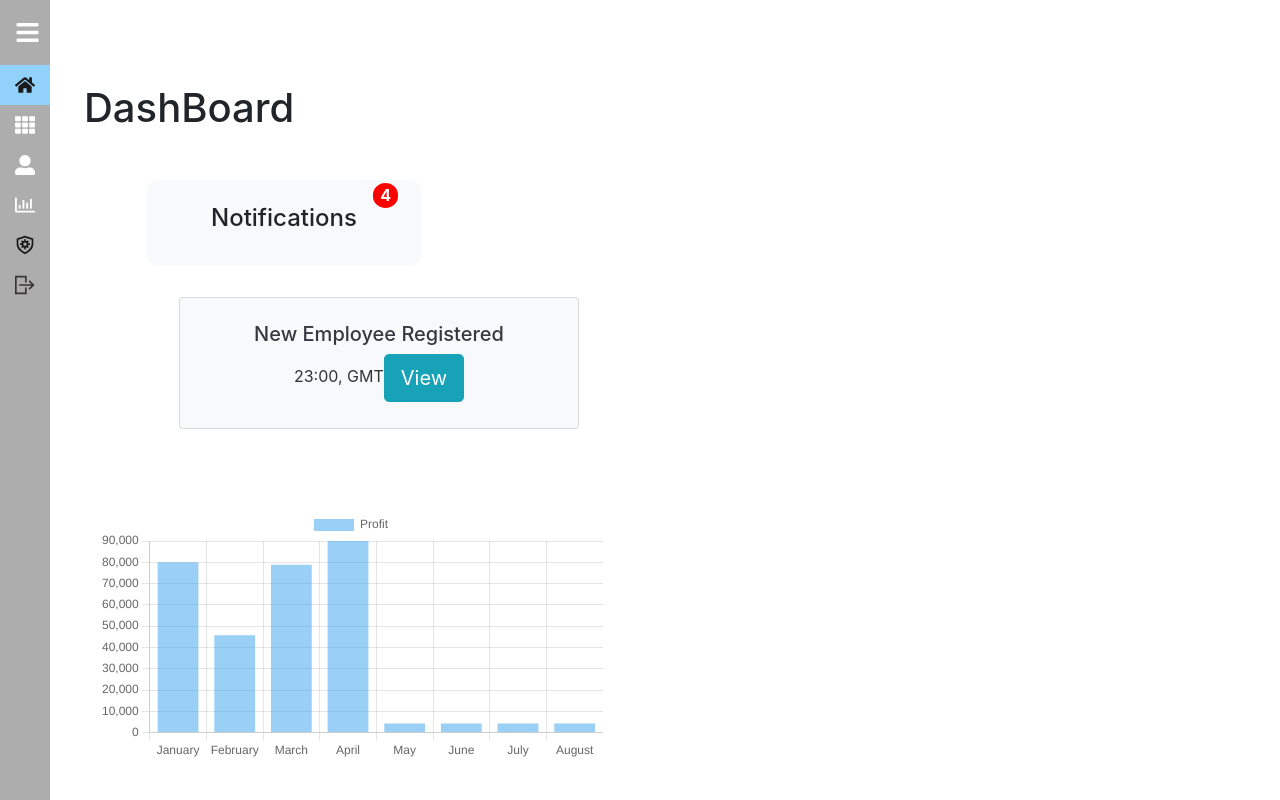
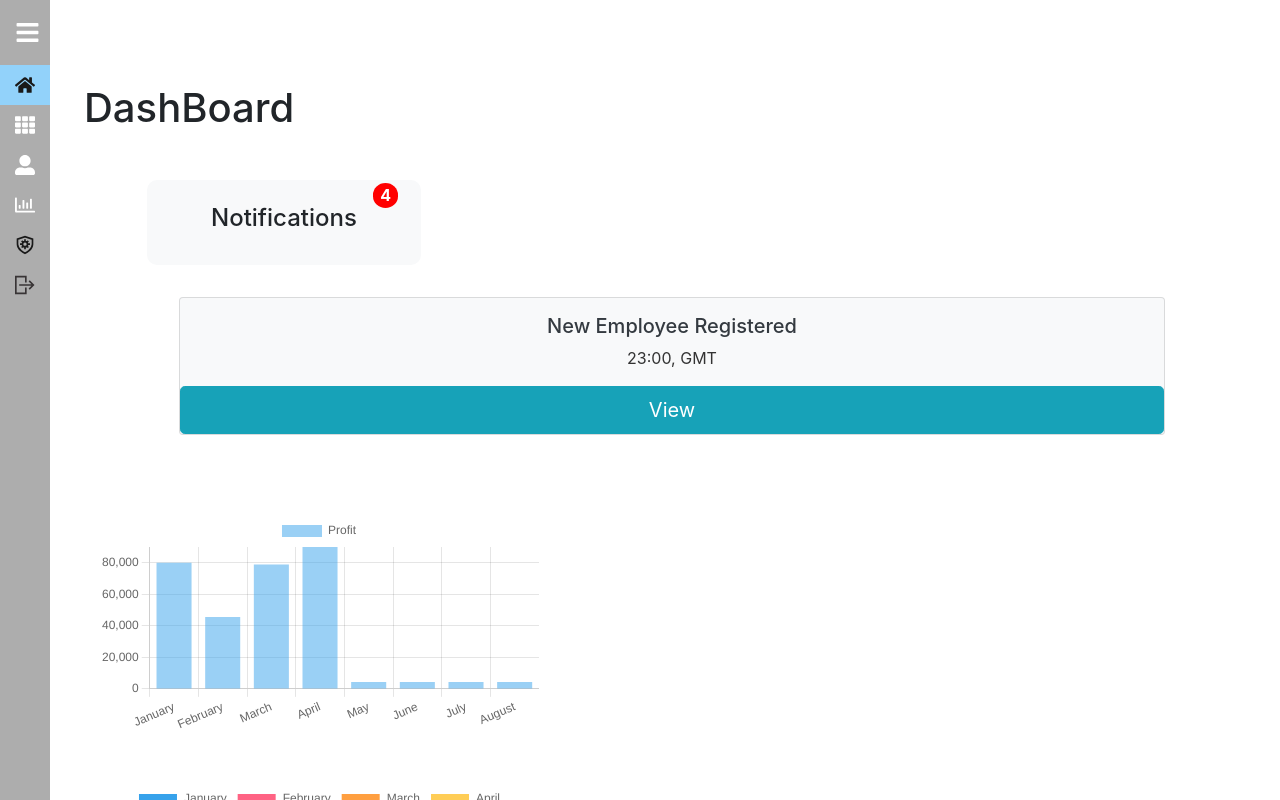
Before and after one commit to AbdurahmanAb/Dodi, a React (Vite) app: page / in a window 1280 px wide. Built offline with nearby package versions, Linux system fonts and the light colour scheme.

Commit message:
strip notification

```diff
--- a/src/pages/Home.jsx
+++ b/src/pages/Home.jsx
@@ -34,8 +34,11 @@ const Home = () => {
           </div>
           <div className="notications__card">
             <div className="gridl">
-              <div className="card text-center bg-light Contracts__card text-dark">
-                <div className="card__salry p-4">
+              <div
+                className="card  text-center bg-light Contracts__card text-dark fill"
+                style={{ width: "100%" }}
+              >
+                <div className="card__salary ">
                   <Modal open={open} onClose={onCloseModal} center>
                     <div className="mt-2">
                       <h2>Notification View</h2>
@@ -53,7 +56,7 @@ const Home = () => {
                       </ul>
                     </div>
                   </Modal>
-
+                  <div className="card__strip">
                     <h5 className="card__header text-dark">
                       New Employee Registered
                     </h5>
@@ -69,6 +72,7 @@ const Home = () => {
               </div>
             </div>
           </div>
+        </div>
 
         <Graphs chartData={userData} />
         <PieChart chartData={userData} />
--- a/src/pages/home.scss
+++ b/src/pages/home.scss
@@ -23,3 +23,10 @@
   color: #fff;
   font-weight: bold;
 }
+.card__strip {
+  display: flex;
+  flex-direction: column;
+}
+.card__salary {
+  padding-top: 1rem;
+}
```
Lines whose indentation alone changed are shown as unchanged.
